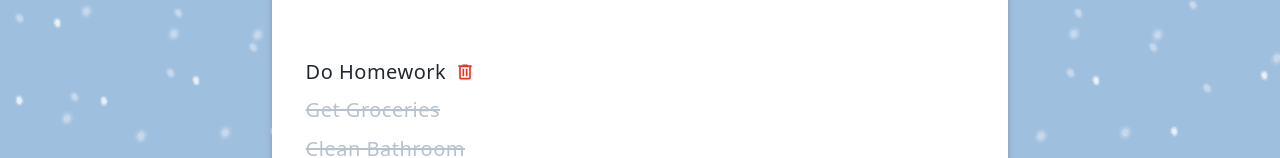
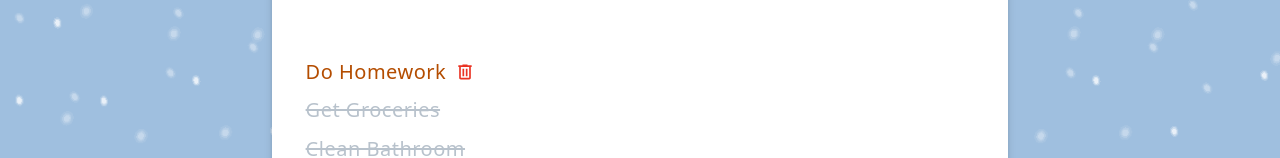
Before and after one commit to taikimorita/vue-to-do-list, a Vue app: page / in a window 1280 px wide. In both pictures the pointer is over the item "Do Homework". Shown: the part 341-499 px from the top of the page. Built offline with nearby package versions, Linux system fonts and the light colour scheme.

Commit message:
fix: add hover and strikeout colors for high priority and change delete shortcut to ctrl

```diff
--- a/src/App.vue
+++ b/src/App.vue
@@ -24,7 +24,7 @@ const showConfirm = ref(false)
 const itemToDelete = ref(null)
 
 const askDelete = (item, event) => {
-  if (event.shiftKey) {
+  if (event.ctrlKey) {
     store.deleteItem(item.id)
   } else {
     itemToDelete.value = item
--- a/src/assets/main.css
+++ b/src/assets/main.css
@@ -174,6 +174,19 @@ li input {
 .priority {
   color: #de751f;
 }
+
+.priority:hover {
+  color: #b44d00;
+}
+
+.strikeout.priority {
+  color: #c19d7d;
+}
+
+.strikeout.priority:hover {
+  color: #a86d3a;
+}
+
 input[type='checkbox'] {
   display: inline !important;
   box-shadow: none;
```
